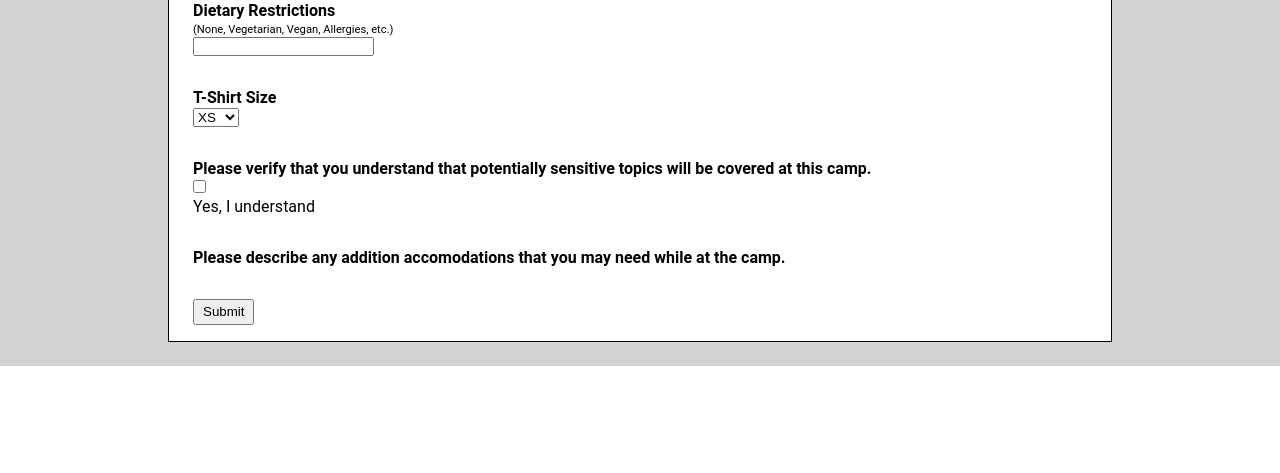
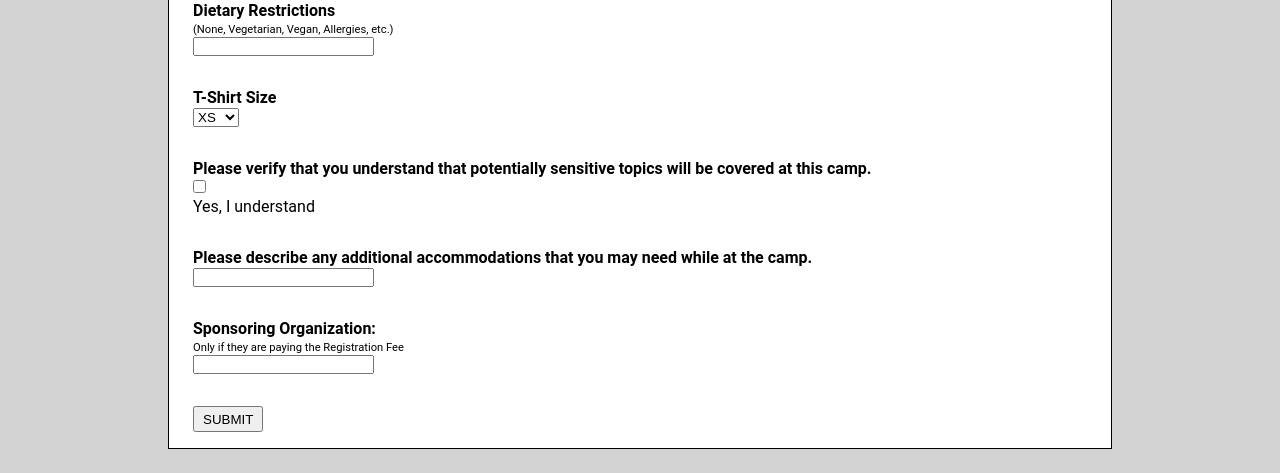
Before and after one commit to Team-Allies/camp-aspyre, a Django app: page /camper_registration/ in a window 1280 px wide. Shown: the part 1576-2049 px from the top of the page. Before the commit the page ends 1942 px from the top, so only its background shows below. Run offline with Django 3.2, Linux system fonts and the light colour scheme.

Commit message:
Added [sponsoring_organization] <html> field

```diff
--- a/core/templates/core/camper_registration.html
+++ b/core/templates/core/camper_registration.html
@@ -9,7 +9,8 @@
             <a href="{% url 'camper_medical_form' %}"><button class="index">‹ TO INDEX</button></a>
             <a href="{% url 'camper_medical_form' %}"><button class="medicalForm">TO MEDICAL FORM ›</button></a>
         </div>
-        <form class="camper_registration_form">
+        <form class="camper_registration_form" method="POST">
+        {% csrf_token %}
             <div class="camper_registration_header">
                 <h1>[camp_year] ASPYRE Registration</h1>
             </div>
@@ -28,7 +29,6 @@
             </div>
             <div class="text_field">
                 <h3 class="field_title">Legal Full Name</h3>
-                {% csrf_token %}
                 {{ form.legal_full_name }}
             </div>
             <div class="text_field">
@@ -105,10 +105,15 @@
                 {{ form.verify_sensitive_topics }} <p>Yes, I understand</p>
             </div>
             <div class="text_field">
-                <h3 class="field_title">Please describe any addition accomodations that you may need while at the camp.</h3>
-                {{ form.accomodations }}
+                <h3 class="field_title">Please describe any additional accommodations that you may need while at the camp.</h3>
+                {{ form.accommodations }}
             </div>
-            <button  class="submit_button" onclick="" value="Submit">Submit</button>
+            <div class="text_field">
+                <h3 class="field_title">Sponsoring Organization:</h3>
+                <p class="hint_text">Only if they are paying the Registration Fee</p>
+                {{ form.other_companies_paying }}
+            </div>
+            <button class="submit_button" type="submit">SUBMIT</button>
         </form>
     </div>
 
```
